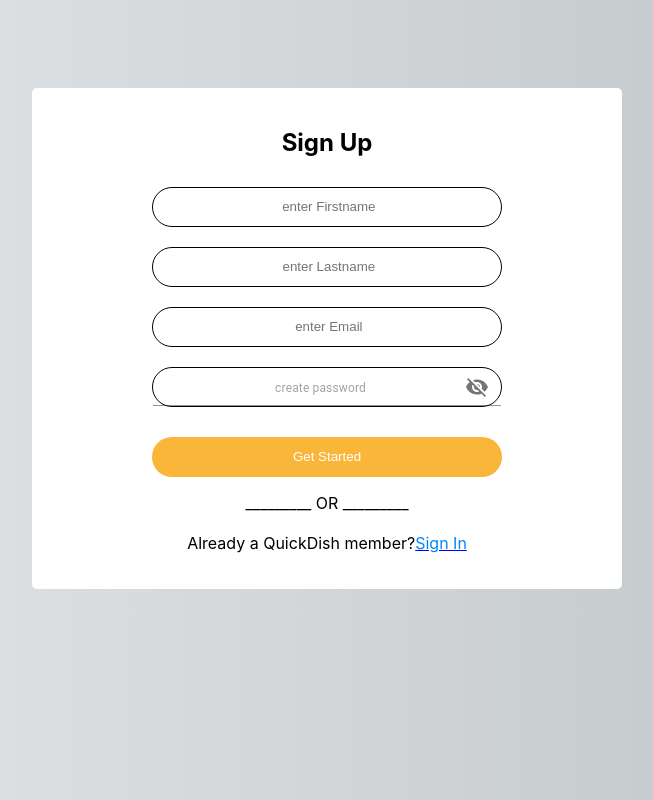
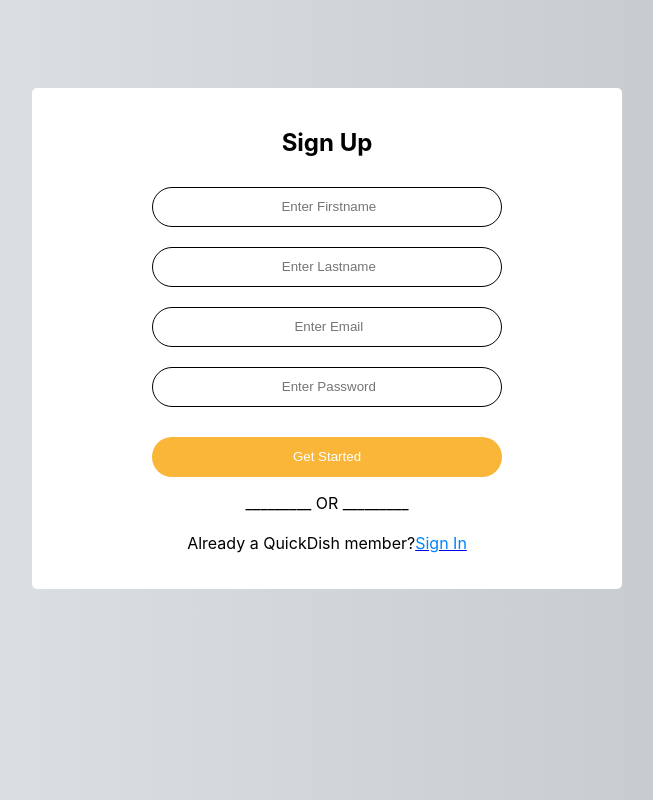
Before and after one commit to akirachix/Quick-Dish, a React (Create React App) app in the folder frontend/quick-dish/: page / in a window 1280 px wide. Shown: the whole page, without its empty margins (313-966 px from the left). Built offline with nearby package versions, Linux system fonts and the light colour scheme.

Commit message:
adding to the pantry

```diff
--- a/frontend/quick-dish/src/App.js
+++ b/frontend/quick-dish/src/App.js
@@ -1,4 +1,3 @@
-// import logo from './logo.svg';
 import './App.css';
 import Login from './components/Login';
 import SignUp from './components/SignUp';
--- a/frontend/quick-dish/src/components/Login.js
+++ b/frontend/quick-dish/src/components/Login.js
@@ -1,11 +1,5 @@
 import React, {useRef, useState, useEffect } from "react";
 import "./login.css";
-import IconButton from "@material-ui/core/IconButton";
-// import InputLabel from "@material-ui/core/InputLabel";
-import Visibility from "@material-ui/icons/Visibility";
-import InputAdornment from "@material-ui/core/InputAdornment";
-import VisibilityOff from "@material-ui/icons/VisibilityOff";
-import Input from "@material-ui/core/Input";
 import { Navigate } from "react-router-dom";
 
 
@@ -26,23 +20,6 @@ useEffect(()=>{
     setErrMsg('');
 }, [ email, password]
 );
-
-  const [values, setValues] = React.useState({
-    password: "",
-    showPassword: false,
-  });
-
-  const handleClickShowPassword = () => {
-    setValues({ ...values, showPassword: !values.showPassword });
-  };
-
-  const handleMouseDownPassword = (event) => {
-    event.preventDefault();
-  };
-
-  const handlePasswordChange = (prop) => (event) => {
-    setValues({ ...values, [prop]: event.target.value });
-  };
 
   const handleSubmit = async(e)=>{
     e.preventDefault();
@@ -68,7 +45,7 @@ return(
 
       <form onSubmit={handleSubmit} >
         <h1>Sign Up</h1>
-          <input type="text"
+          <input type="email"
           className="form__input"
           id="email"
           ref={userRef}
@@ -76,29 +53,19 @@ return(
           onChange={(e) => setEmail(e.target.value)}
           value={email}
           required
-          placeholder=" enter Email"
+          placeholder=" Enter Email"
           ></input> <br/>
-          <Input
+
+            <input type="password"
           className="form__input"
+          id="password"
           ref={userRef}
           autoComplete="off"
-            id="password"
+          onChange={(e) => setPassword(e.target.value)}
+          value={password}
           required
-            placeholder="password"
-            type={values.showPassword ? "text" : "password"}
-            onChange={handlePasswordChange("password")}
-            value={values.password}
-            endAdornment={
-              <InputAdornment position="end">
-                <IconButton
-                  onClick={handleClickShowPassword}
-                  onMouseDown={handleMouseDownPassword}
-                >
-                  {values.showPassword ? <Visibility /> : <VisibilityOff />}
-                </IconButton>
-              </InputAdornment>
-            }
-          ></Input> <br/>
+          placeholder=" Enter Password"
+          ></input> <br/>
            <div className='box'>
         <label>
         <input type="checkbox" name="text" />
--- a/frontend/quick-dish/src/components/SignUp.js
+++ b/frontend/quick-dish/src/components/SignUp.js
@@ -1,12 +1,6 @@
 import { useRef, useState, useEffect } from "react"
 import React from "react";
 import "./style.css";
-import IconButton from "@material-ui/core/IconButton";
-import Visibility from "@material-ui/icons/Visibility";
-import InputAdornment from "@material-ui/core/InputAdornment";
-import VisibilityOff from "@material-ui/icons/VisibilityOff";
-import Input from "@material-ui/core/Input";
-import {Navigate } from "react-router-dom";
 import axios from "axios"
 import {toast } from 'react-toastify';
 import 'react-toastify/dist/ReactToastify.css';
@@ -77,23 +71,7 @@ const handleSubmit = async(e)=>{
 }
 
 
-  // toggle
-  const [values, setValues] = React.useState({
-    password: "",
-    showPassword: false,
-  });
 
-  const handleClickShowPassword = () => {
-    setValues({ ...values, showPassword: !values.showPassword });
-  };
-
-  const handleMouseDownPassword = (event) => {
-    event.preventDefault();
-  };
-
-  const handlePasswordChange = (prop) => (event) => {
-    setValues({ ...values, [prop]: event.target.value });
-  };
 
   return(
     <>
@@ -112,62 +90,45 @@ const handleSubmit = async(e)=>{
        <input
             className="form__input"
             type="text"
-            // value={firstName}
             onChange= {handleChange}
-            // onChange={(e) => setFirstName(e.target.value)}
             name="first_name"
             autoComplete="off"
             ref={userRef}
             required
-            placeholder=" enter Firstname"
+            placeholder=" Enter Firstname"
  ></input> <br/>
     <input
             className="form__input"
             type="text"
             // value={lastName}
             onChange= {handleChange}
-            // onChange={(e) => setLastName(e.target.value)}
             name="last_name"
             ref={userRef}
             autoComplete="off"
             required
-            placeholder=" enter Lastname"
+            placeholder=" Enter Lastname"
 
  ></input> <br/>
-    {/* <span className="icon-wrapper" onClick={togglePasswordVew}>
-            <i className={`fas ${eye}`}></i>
-          </span> */}
 
-            <input type="text"
+            <input type="email"
             className="form__input"
             name="email"
             ref={userRef}
             autoComplete="off"
             onChange= {handleChange}
-            // onChange={(e) => setEmail(e.target.value)}
-            // value={email}
             required
-            placeholder=" enter Email"
+            placeholder=" Enter Email"
             ></input> <br/>
-            <Input
-              className="form__input"
-              name="password"
-              placeholder=" create password"
-              type={values.showPassword ? "text" : "password"}
-              onChange={handlePasswordChange("password")}
-              value={values.password}
-              endAdornment={
-                <InputAdornment position="end">
-                  <IconButton
-                    onClick={handleClickShowPassword}
-                    onMouseDown={handleMouseDownPassword}
-                  >
-                    {values.showPassword ? <Visibility /> : <VisibilityOff />}
-                  </IconButton>
-                </InputAdornment>
-              }
-            ></Input> <br/>
+              <input type="password"
+            className="form__input"
+            name="password"
+            ref={userRef}
+            autoComplete="off"
+            onChange= {handleChange}
 
+            required
+            placeholder=" Enter Password"
+            ></input> <br/>
  <div className="btn">
               <button type="submit" onClick={signingIn} >Get Started</button>
 
--- a/frontend/quick-dish/src/components/login.css
+++ b/frontend/quick-dish/src/components/login.css
@@ -43,7 +43,7 @@ border-radius: 61px
 }
 .box{
     color: #81807f;
-    margin-left: 20px;
+    /* margin-left: 20px; */
  }
 .box .forgetpswd{
     padding: 14px;
```
Also changed, not shown: frontend/quick-dish/src/components/AddIng.css (+20 -13 lines), frontend/quick-dish/src/components/AddIngredients.js (+6 -24 lines). Lines whose indentation alone changed are shown as unchanged.
